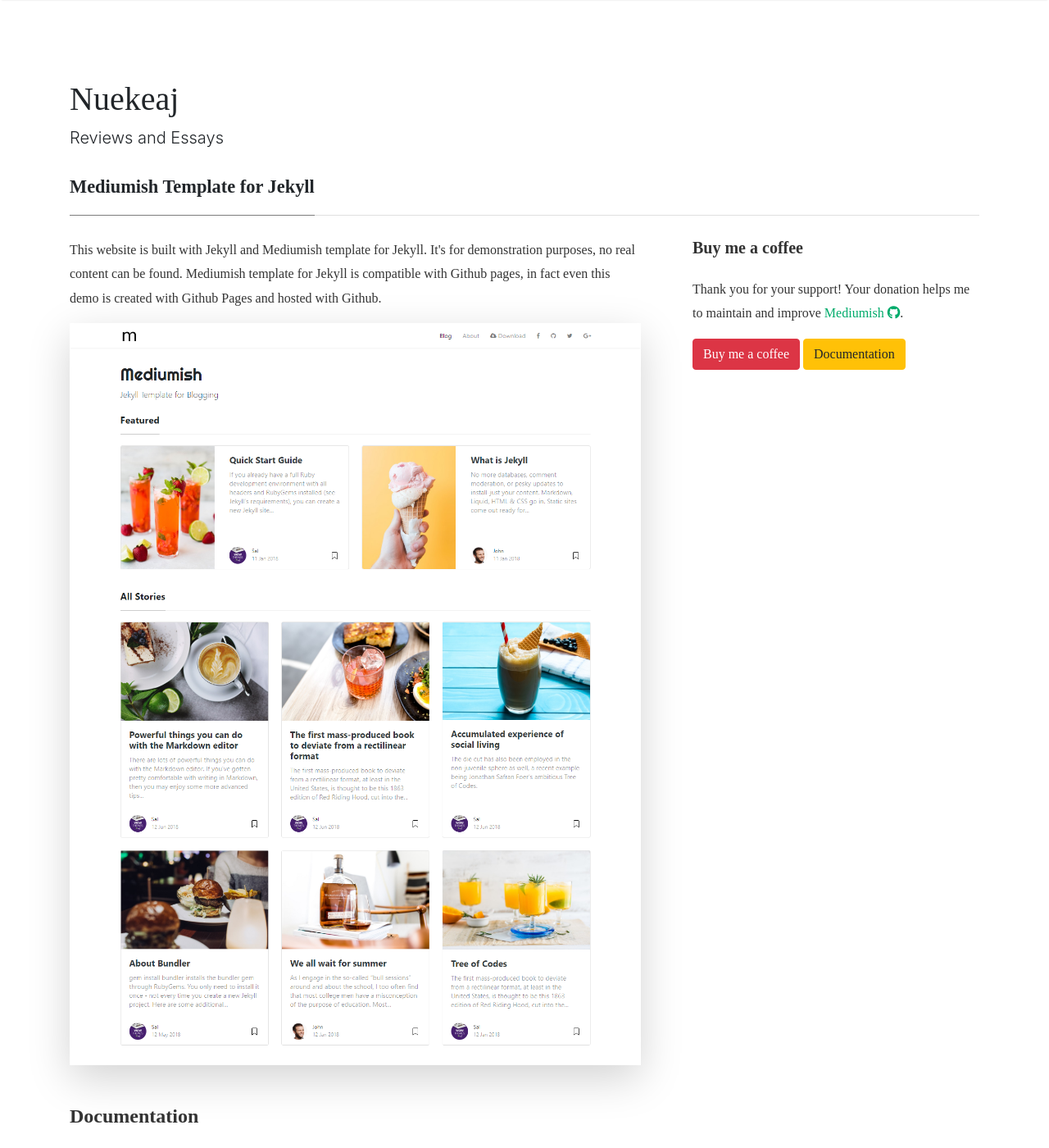
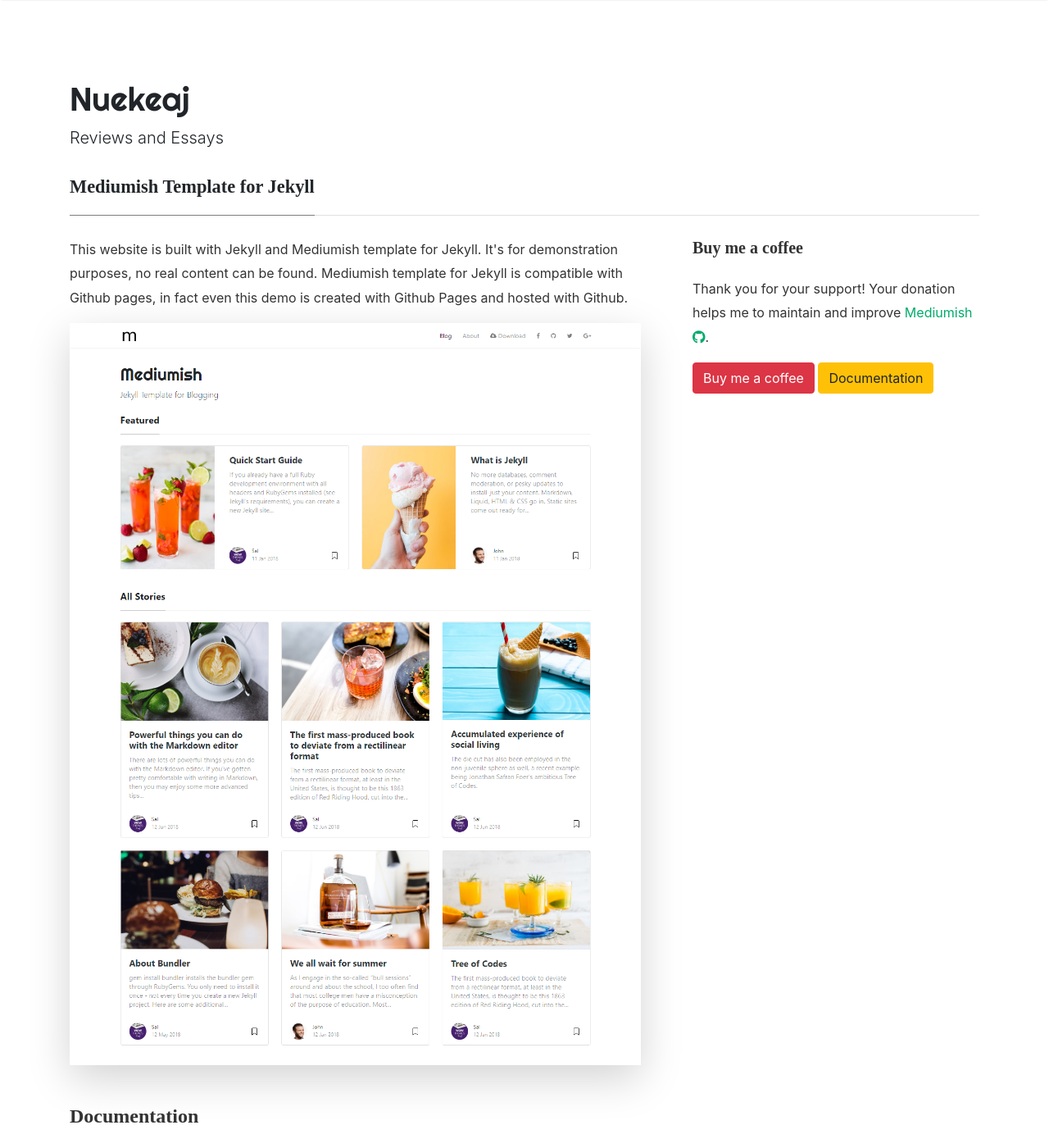
Before and after one commit to agdal1125/essay, a Jekyll site: the page built from _pages/about.md, in a window 1280 px wide and 1400 px high. Shown: the whole window at 82% size. Built offline with Jekyll 4.4.1, drawn with Linux system fonts in a browser that asks for light colours; nearby versions of some CDN libraries; some web fonts are replaced; comment, search, counter and statistics services are not loaded.

Commit message:
css font edit

```diff
--- a/assets/css/screen.css
+++ b/assets/css/screen.css
@@ -323,7 +323,7 @@
 }
 
 .mainheading h1.sitetitle {
-    font-family: "NEXON Lv2 Gothic";
+    font-family: Righteous;
 }
 
 .mainheading h1.posttitle {
@@ -729,7 +729,7 @@
 }
 
 .layout-page .article-post {
-    font-family: "NEXON Lv2 Gothic";
+    font-family: -apple-system, BlinkMacSystemFont, "Segoe UI", Roboto, "Helvetica Neue", Arial, sans-serif, "Apple Color Emoji", "Segoe UI Emoji", "Segoe UI Symbol", "Noto Color Emoji";;
     font-size: 1rem;
 }
 
```
